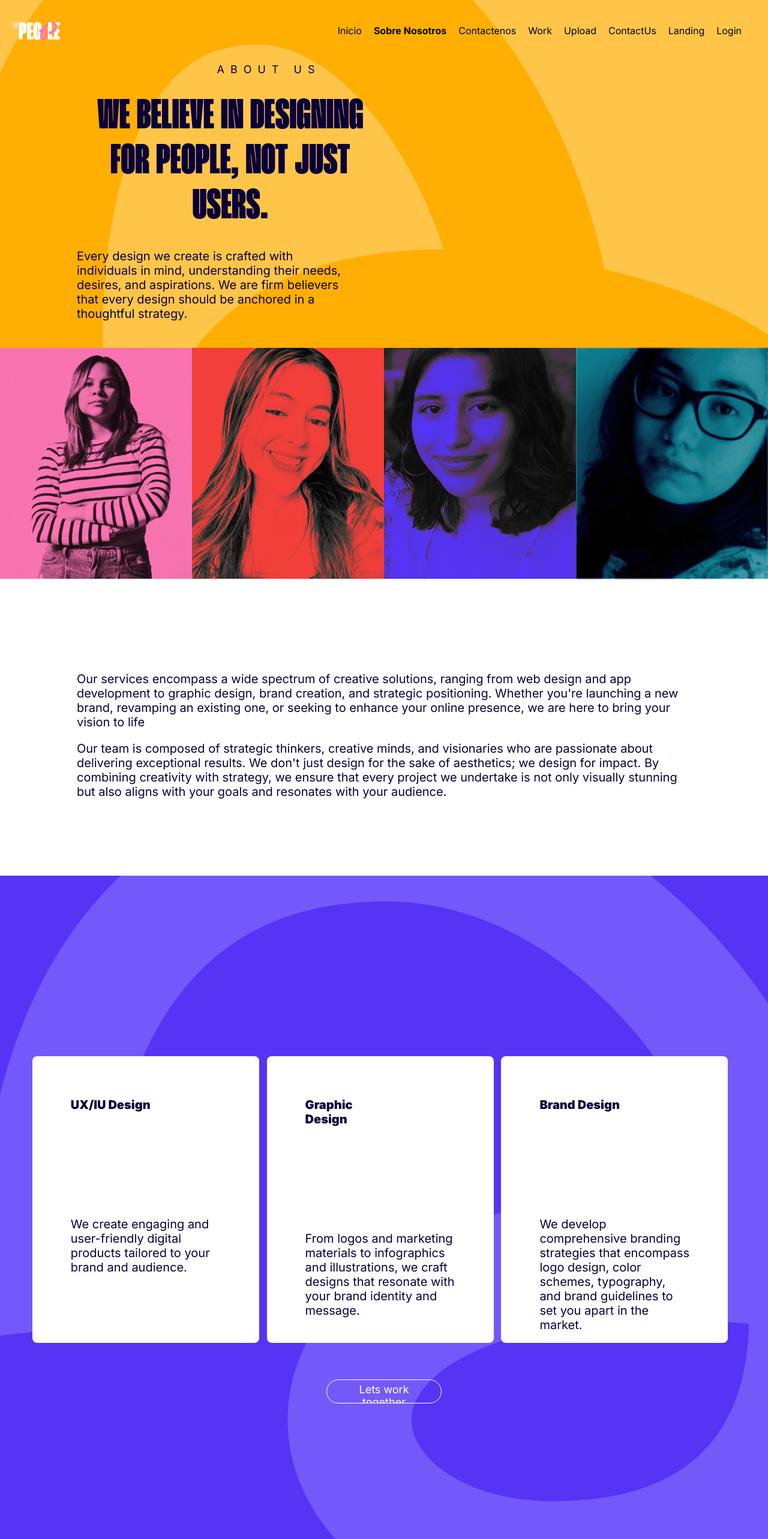
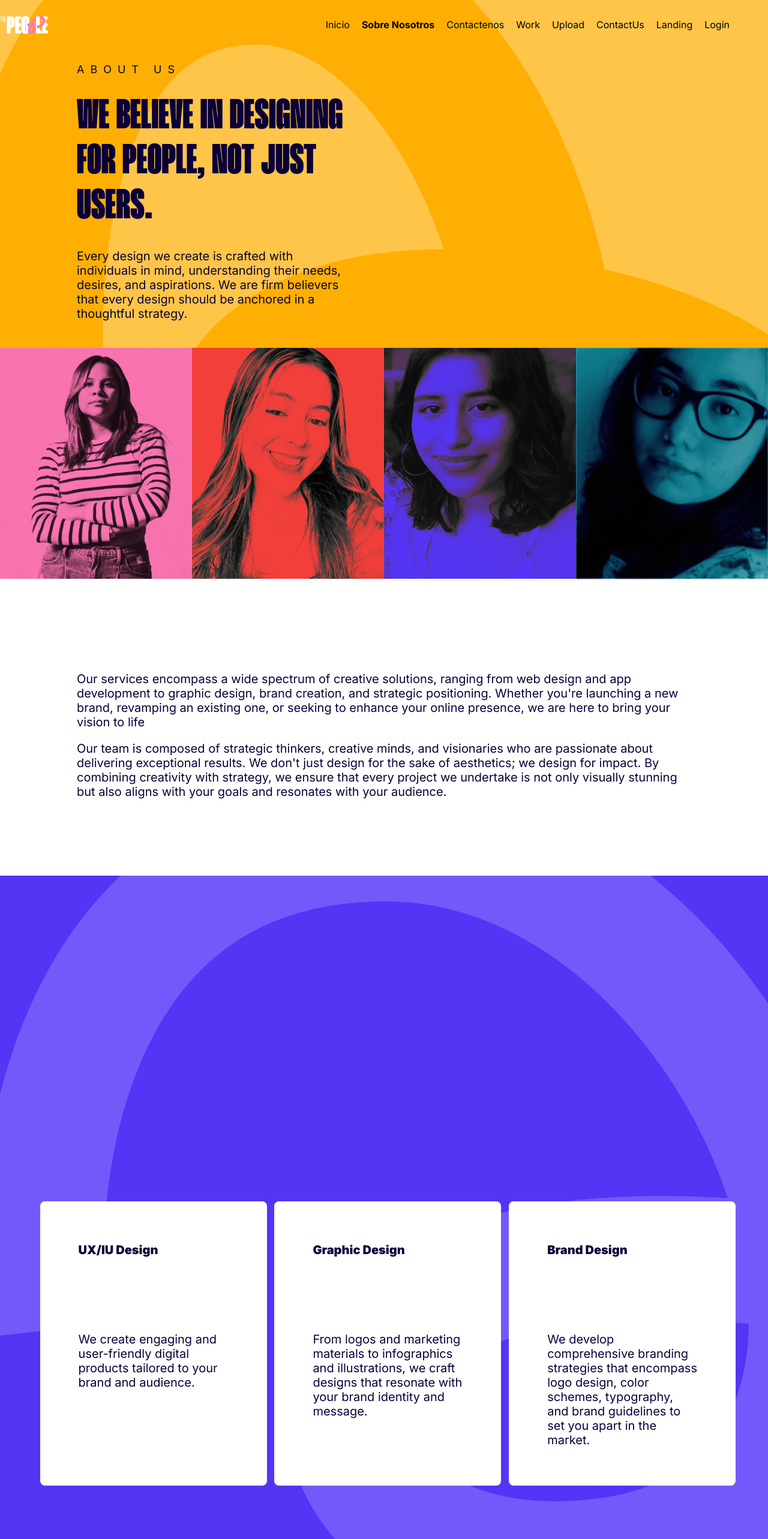
Before and after one commit to mpaulaortize/PW-ProyectoFinal, a React (Vite) app: page /sobre-nosotros in a window 1280 px wide. Shown: the top 2566 px of the page at 60% size. Built offline with nearby package versions, Linux system fonts and the light colour scheme.

Commit message:
fix: css login

```diff
--- a/src/components/Header/HeaderAbout/HeaderAbout.css
+++ b/src/components/Header/HeaderAbout/HeaderAbout.css
@@ -13,6 +13,7 @@
 }
 
 .hero-about-text h4 {
+  text-align: left;
   color: #0a0038;
   font-size: 15 px;
   font-style: normal;
@@ -25,15 +26,14 @@
 
 .hero-about-text h2 {
   color: #0a0038;
-  font-size: 70px;
+  font-size: 35px;
   font-style: normal;
-  font-weight: 700;
   text-transform: uppercase;
   width: 80%;
   margin-top: 5%;
-
   text-transform: uppercase;
   font-family: "MangoGrotesqueBlack", sans-serif;
+  text-align: center;
 }
 
 .hero-about-text p {
@@ -47,3 +47,59 @@
 
   font-family: Inter, system-ui, Avenir, Helvetica, Arial, sans-serif;
 }
+
+
+
+@media screen and (min-width: 654px) {
+  .herobout-img {
+    height: 100%;
+    width: 100%;
+  }
+
+  .hero-about-text {
+    position: absolute;
+    top: 40%;
+    left: 35%;
+    transform: translate(-50%, -50%);
+    width: 50%;
+  }
+
+  .hero-about-text h4 {
+    text-align: left;
+    color: #0a0038;
+    font-size: 15 px;
+    font-style: normal;
+    font-weight: 400;
+    letter-spacing: 10px;
+
+    text-transform: uppercase;
+    font-family: Inter, system-ui, Avenir, Helvetica, Arial, sans-serif;
+  }
+
+  .hero-about-text h2 {
+    text-align: left;
+    color: #0a0038;
+    font-size: 70px;
+    font-style: normal;
+    font-weight: 700;
+    text-transform: uppercase;
+    width: 80%;
+    margin-top: 5%;
+
+    text-transform: uppercase;
+    font-family: "MangoGrotesqueBlack", sans-serif;
+  }
+
+  .hero-about-text p {
+    color: #0a0038;
+    font-size: 20px;
+    font-style: normal;
+    font-weight: 400;
+
+    margin-top: 5%;
+    width: 70%;
+
+    font-family: Inter, system-ui, Avenir, Helvetica, Arial, sans-serif;
+  }
+
+}
--- a/src/components/NavBar/NavBar.css
+++ b/src/components/NavBar/NavBar.css
@@ -7,7 +7,6 @@
   display: flex;
   justify-content: space-between;
   align-items: center;
-  padding: 10px 20px;
   color: #000000;
 }
 
@@ -73,6 +72,10 @@
     width: 30px;
   }
 
+  .logo {
+    margin-left: 35px;
+  }
+
   .Nav-Bar {
     display: none;
   }
--- a/src/pages/LandingPage/LandingPage.css
+++ b/src/pages/LandingPage/LandingPage.css
@@ -186,8 +186,6 @@
   font-size: 13px;
   font-weight: 500;
   text-align: center;
-  padding: 80px;
-  padding-top: 5px;
 }
 
 .first-section h1 {
--- a/src/pages/LandingPage/LandingPage.jsx
+++ b/src/pages/LandingPage/LandingPage.jsx
@@ -55,12 +55,11 @@ export function Landing() {
         </div>
         <div className="last-section">
             <h4>OUR WORK</h4>
-            <p>We are storytellers, strategists,
-              and creators driven by the belief <br/>
-              that <b>every design should have a purpose.</b>
-              Our mission is simple: <br/>
-              to craft meaningful experiences that resonate
-              with people.
+            <p>We are storytellers, strategists, and<br/>
+              creators driven by the belief that <b>every<br/>
+              design should have a purpose.</b> Our <br/>
+              mission is simple: to craft meaningful <br/>
+              experiences that resonate with people.
             </p>
         </div>
       </div>
--- a/src/pages/LoginPage/LoginPage.css
+++ b/src/pages/LoginPage/LoginPage.css
@@ -2,6 +2,13 @@
   position: relative;
   overflow-x: hidden;
   overflow-y: hidden;
+}
+
+.head {
+  position: absolute;
+  width: 100%;
+  height: 10%;
+  background-color: #5534F5;
 }
 
 .background-image {
@@ -21,7 +28,7 @@
   object-position: top;
 }
 
-.image {
+.image-log {
   display: none;
 }
 
@@ -34,25 +41,23 @@
   align-items: center;
 }
 
-h1,
-h3 {
-  text-align: center;
-  margin-left: 32px;
-  margin-right: 32px;
+.login h1, h3 {
+  margin-left: 52px;
 }
 
-h1 {
-  font-size: 16px;
+.login h1 {
+  font-size: 56px;
   margin-top: 0px;
-  justify-content: center;
+  text-align: left;
+  color: black;
 }
 
-h3 {
+.login h3 {
   font-family: Inter;
   font-weight: normal;
   font-size: 15px;
   margin-bottom: 5px;
-  justify-content: center;
+  color: black;
 }
 
 .button {
@@ -105,7 +110,7 @@ h3 {
   margin: 20px auto;
 }
 
-.input-box {
+.input-boxes {
   font-size: 16px;
   padding: 10px 0;
   border: none;
@@ -116,12 +121,12 @@ h3 {
   transition: border-color 0.3s ease-in-out;
 }
 
-.input-box:focus {
+.input-boxes:focus {
   border-color: #121212;
   outline: none;
 }
 
-.input-box:focus + .underline {
+.input-boxes:focus + .underline {
   transform: scaleX(1);
 }
 
@@ -134,9 +139,10 @@ h3 {
       width: 55%;
       justify-content: start;
       align-items: start;
+
   }
 
-  .image {
+  .image-log {
       display: flex;
       width: 45%;
       position: relative;
@@ -144,11 +150,10 @@ h3 {
       align-items: center;
     }
 
-  .image img {
+    .image-log img {
       width: 815px;
-    position: relative;
-    left: -100px;
-    bottom: -90px;
+      top: 40%;
+
   }
 
   .background-image {
@@ -160,26 +165,28 @@ h3 {
       gap: 55px;
   }
 
+
   .image-mobile {
       display: none;
   }
 
-  h1,
-  h3 {
+  .login h1, h3 {
       margin-left: 52px;
   }
 
-  h1 {
+  .login h1 {
       font-size: 56px;
       margin-top: 0px;
       text-align: left;
+      color: black;
   }
 
-  h3 {
+  .login h3 {
       font-family: Inter;
       font-weight: normal;
       font-size: 15px;
       margin-bottom: 5px;
+      color: black;
   }
 
   .button {
@@ -239,25 +246,25 @@ h3 {
       position: relative;
       width: 480px;
       margin: 20px 0px 20px 52px;
+      color: #121212;
   }
 
-  .input-box {
+  .input-boxes {
       font-size: 22px;
       padding: 10px 0;
       border: none;
       border-bottom: 1px solid #121212;
-    color: #121212;
       width: 100%;
       background-color: transparent;
       transition: border-color 0.3s ease-in-out;
   }
 
-  .input-box:focus {
+  .input-boxes:focus {
       border-color: #121212;
       outline: none;
   }
 
-  .input-box:focus + .underline {
+  .input-boxes:focus + .underline {
       transform: scaleX(1);
   }
 }
--- a/src/pages/LoginPage/LoginPage.jsx
+++ b/src/pages/LoginPage/LoginPage.jsx
@@ -3,21 +3,19 @@ import React from "react";
 export function Login() {
   return (
     <main className="login-container">
-      <img
-        className="image-mobile"
-        src="../../../public/imgs/Lina/people.png"
-      />
+      <div className="head"></div>
+      <img className="image-mobile" src='../../../public/imgs/Lina/people.png' />
       <form className="background-image">
-        <div className="image">
-          <img src="../../../public/imgs/Lina/people.png" />
+        <div className="image-log">
+          <img src='../../../public/imgs/Lina/people.png' />
         </div>
         <div className="login">
           <h3>Welcome people</h3>
           <h1>LET'S CREATE SOMETHING EXTRAORDINARY</h1>
             <div className="input-wrapper">
-            <input className="input-box" type="text" placeholder="User Name" />
+              <input className="input-boxes" type="text" placeholder="User Name" />
               <span className="underline"></span>
-            <input className="input-box" type="text" placeholder="Password" />
+              <input className="input-boxes" type="text" placeholder="Password" />
               <span className="underline"></span>
             </div>
             <div className="button-container">
@@ -27,6 +25,7 @@ export function Login() {
             </div>
         </div>
       </form>
+
     </main>
   );
 }
--- a/src/pages/OurPeoplePage/Cards/Cards.css
+++ b/src/pages/OurPeoplePage/Cards/Cards.css
@@ -1,7 +1,7 @@
 .general-div-cards {
   position: absolute;
-  top: 250%;
-  left: 39%;
+  top: 280%;
+  left: 40%;
   transform: translate(-50%, -50%);
   width: 100%;
 }
@@ -15,7 +15,6 @@
 
 .card {
   width: 250px;
-  height: 350px;
   background-color: white;
   border-radius: 8px;
   text-align: center;
@@ -30,8 +29,8 @@
   font-weight: 900;
 
   margin-top: 2%;
-  margin-bottom: 70%;
-  width: 60%;
+  margin-bottom: 50%;
+
   text-align: start;
 
   font-family: Inter, system-ui, Avenir, Helvetica, Arial, sans-serif;
--- a/src/pages/OurPeoplePage/OurPeoplePage.css
+++ b/src/pages/OurPeoplePage/OurPeoplePage.css
@@ -24,11 +24,11 @@
 
 .button-our-people {
   position: absolute;
-  top: 290%;
+  top: 330%;
   left: 50%;
   transform: translate(-50%, -50%);
-  width: 15%;
-
+  width: 20%;
+  height: 6%;
   outline: none;
   background-color: transparent;
   border: 1px solid white;
```
Lines whose indentation alone changed are shown as unchanged.
